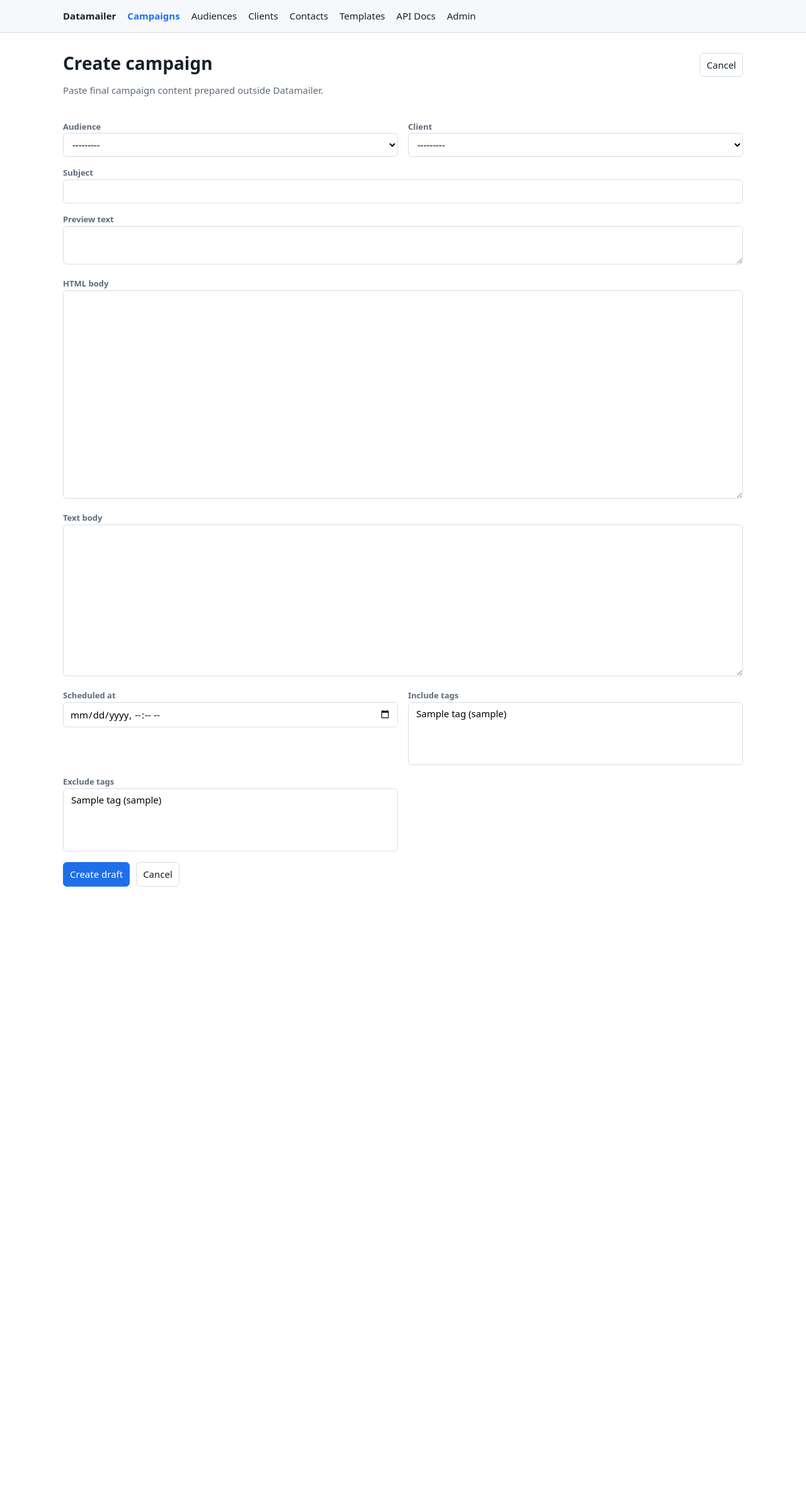
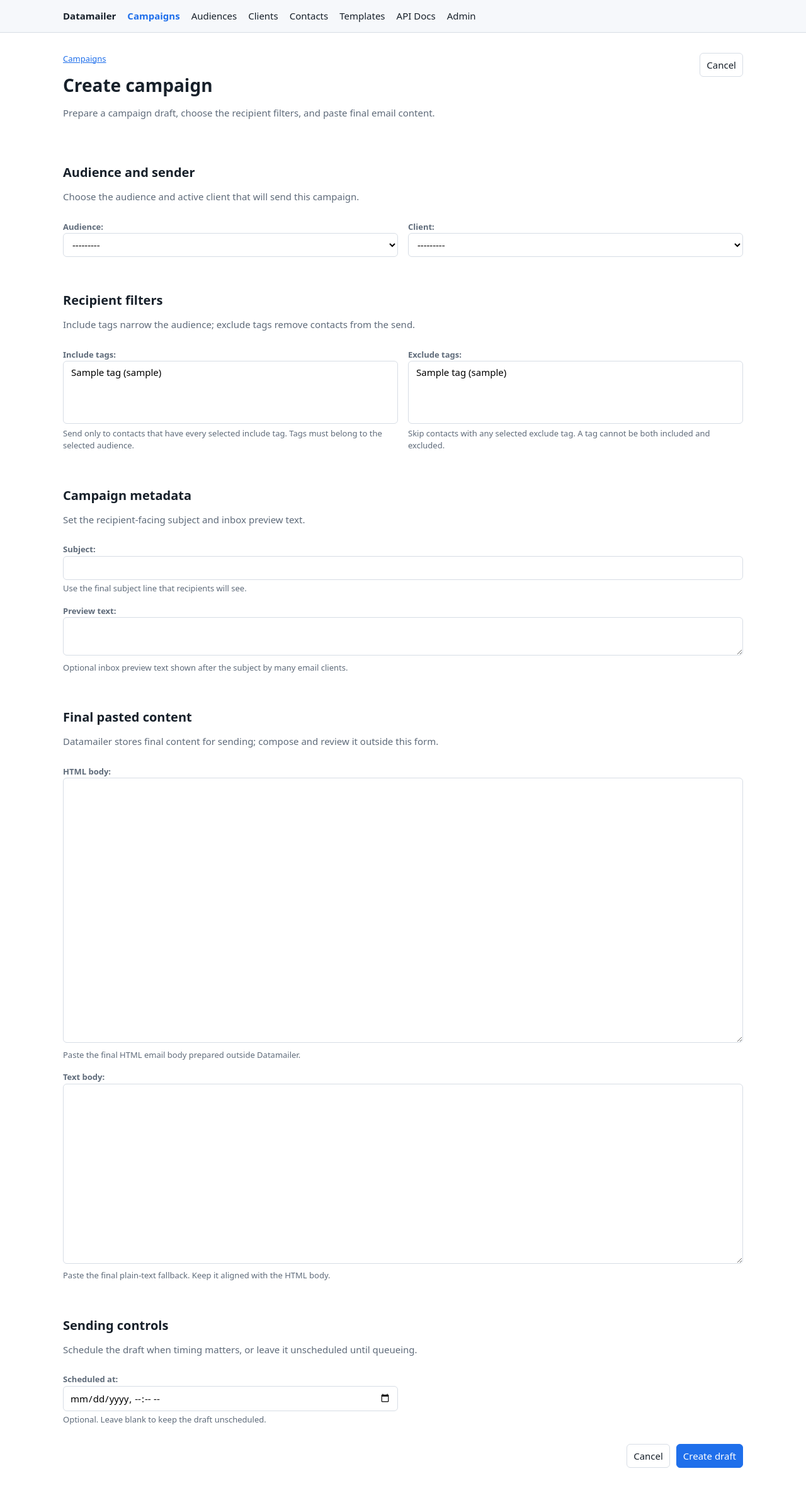
Before and after one commit to DataTalksClub/datamailer, a Django app: page /campaigns/new/ in a window 1280 px wide. Shown: the whole page at 63% size. Before the commit the page ends 1408 px from the top, so only its background shows below. Run offline with Django 5.2, Linux system fonts and the light colour scheme; a user stored in the database is signed in; tables that the repository leaves empty hold one stand-in row (values such as "Sample post").

Commit message:
Redesign campaign form page
Closes #47

```diff
--- a/mailing/forms.py
+++ b/mailing/forms.py
@@ -20,11 +20,13 @@ class CampaignForm(forms.ModelForm):
         queryset=Tag.objects.select_related("audience").order_by("audience__slug", "slug"),
         required=False,
         widget=forms.SelectMultiple,
+        help_text="Send only to contacts that have every selected include tag. Tags must belong to the selected audience.",
     )
     exclude_tags = forms.ModelMultipleChoiceField(
         queryset=Tag.objects.select_related("audience").order_by("audience__slug", "slug"),
         required=False,
         widget=forms.SelectMultiple,
+        help_text="Skip contacts with any selected exclude tag. A tag cannot be both included and excluded.",
     )
     scheduled_at = forms.DateTimeField(
         required=False,
@@ -44,15 +46,20 @@ class CampaignForm(forms.ModelForm):
             "scheduled_at",
         ]
         widgets = {
-            "html_body": forms.Textarea(attrs={"rows": 14}),
-            "text_body": forms.Textarea(attrs={"rows": 10}),
+            "html_body": forms.Textarea(attrs={"rows": 18}),
+            "text_body": forms.Textarea(attrs={"rows": 12}),
             "preview_text": forms.Textarea(attrs={"rows": 2}),
         }
 
     def __init__(self, *args, **kwargs):
         super().__init__(*args, **kwargs)
         self.fields["html_body"].label = "HTML body"
+        self.fields["html_body"].help_text = "Paste the final HTML email body prepared outside Datamailer."
         self.fields["text_body"].label = "Text body"
+        self.fields["text_body"].help_text = "Paste the final plain-text fallback. Keep it aligned with the HTML body."
+        self.fields["subject"].help_text = "Use the final subject line that recipients will see."
+        self.fields["preview_text"].help_text = "Optional inbox preview text shown after the subject by many email clients."
+        self.fields["scheduled_at"].help_text = "Optional. Leave blank to keep the draft unscheduled."
         self.fields["audience"].queryset = Audience.objects.select_related("organization").order_by(
             "organization__slug", "slug"
         )
--- a/templates/mailing/operator/campaign_form.html
+++ b/templates/mailing/operator/campaign_form.html
@@ -5,8 +5,9 @@
 {% block content %}
   <div class="page-header">
     <div>
+      <div class="breadcrumbs"><a href="{% url 'mailing:campaign_list' %}">Campaigns</a></div>
       <h1>{% if mode == "create" %}Create campaign{% else %}Edit campaign{% endif %}</h1>
-      <p>Paste final campaign content prepared outside Datamailer.</p>
+      <p>Prepare a campaign draft, choose the recipient filters, and paste final email content.</p>
     </div>
     <a class="button secondary" href="{% if campaign %}{% url 'mailing:campaign_detail' campaign.id %}{% else %}{% url 'mailing:campaign_list' %}{% endif %}">Cancel</a>
   </div>
@@ -17,20 +18,118 @@
       <div class="form-errors">{{ form.non_field_errors }}</div>
     {% endif %}
 
-    <div class="form-grid">
-      {% for field in form %}
-        <div class="form-field {% if field.name == 'subject' or field.name == 'preview_text' or field.name == 'html_body' or field.name == 'text_body' %}full{% endif %}">
-          <label for="{{ field.id_for_label }}">{{ field.label }}</label>
-          {{ field }}
-          {% if field.help_text %}<div class="muted">{{ field.help_text }}</div>{% endif %}
-          {% if field.errors %}<div class="field-errors">{{ field.errors }}</div>{% endif %}
+    <section class="section" aria-labelledby="campaign-audience-heading">
+      <div class="section-header">
+        <div>
+          <h2 id="campaign-audience-heading">Audience and sender</h2>
+          <p>Choose the audience and active client that will send this campaign.</p>
         </div>
-      {% endfor %}
-    </div>
+      </div>
+      <div class="form-grid">
+        <div class="form-field">
+          {{ form.audience.label_tag }}
+          {{ form.audience }}
+          {% if form.audience.help_text %}<div class="helptext">{{ form.audience.help_text }}</div>{% endif %}
+          {% if form.audience.errors %}<div class="field-errors">{{ form.audience.errors }}</div>{% endif %}
+        </div>
+        <div class="form-field">
+          {{ form.client.label_tag }}
+          {{ form.client }}
+          {% if form.client.help_text %}<div class="helptext">{{ form.client.help_text }}</div>{% endif %}
+          {% if form.client.errors %}<div class="field-errors">{{ form.client.errors }}</div>{% endif %}
+        </div>
+      </div>
+    </section>
 
-    <div class="toolbar">
+    <section class="section" aria-labelledby="campaign-filters-heading">
+      <div class="section-header">
+        <div>
+          <h2 id="campaign-filters-heading">Recipient filters</h2>
+          <p>Include tags narrow the audience; exclude tags remove contacts from the send.</p>
+        </div>
+      </div>
+      <div class="form-grid">
+        <div class="form-field">
+          {{ form.include_tags.label_tag }}
+          {{ form.include_tags }}
+          {% if form.include_tags.help_text %}<div class="helptext">{{ form.include_tags.help_text }}</div>{% endif %}
+          {% if form.include_tags.errors %}<div class="field-errors">{{ form.include_tags.errors }}</div>{% endif %}
+        </div>
+        <div class="form-field">
+          {{ form.exclude_tags.label_tag }}
+          {{ form.exclude_tags }}
+          {% if form.exclude_tags.help_text %}<div class="helptext">{{ form.exclude_tags.help_text }}</div>{% endif %}
+          {% if form.exclude_tags.errors %}<div class="field-errors">{{ form.exclude_tags.errors }}</div>{% endif %}
+        </div>
+      </div>
+    </section>
+
+    <section class="section" aria-labelledby="campaign-metadata-heading">
+      <div class="section-header">
+        <div>
+          <h2 id="campaign-metadata-heading">Campaign metadata</h2>
+          <p>Set the recipient-facing subject and inbox preview text.</p>
+        </div>
+      </div>
+      <div class="form-grid">
+        <div class="form-field full">
+          {{ form.subject.label_tag }}
+          {{ form.subject }}
+          {% if form.subject.help_text %}<div class="helptext">{{ form.subject.help_text }}</div>{% endif %}
+          {% if form.subject.errors %}<div class="field-errors">{{ form.subject.errors }}</div>{% endif %}
+        </div>
+        <div class="form-field full">
+          {{ form.preview_text.label_tag }}
+          {{ form.preview_text }}
+          {% if form.preview_text.help_text %}<div class="helptext">{{ form.preview_text.help_text }}</div>{% endif %}
+          {% if form.preview_text.errors %}<div class="field-errors">{{ form.preview_text.errors }}</div>{% endif %}
+        </div>
+      </div>
+    </section>
+
+    <section class="section" aria-labelledby="campaign-content-heading">
+      <div class="section-header">
+        <div>
+          <h2 id="campaign-content-heading">Final pasted content</h2>
+          <p>Datamailer stores final content for sending; compose and review it outside this form.</p>
+        </div>
+      </div>
+      <div class="form-grid">
+        <div class="form-field full">
+          {{ form.html_body.label_tag }}
+          {{ form.html_body }}
+          {% if form.html_body.help_text %}<div class="helptext">{{ form.html_body.help_text }}</div>{% endif %}
+          {% if form.html_body.errors %}<div class="field-errors">{{ form.html_body.errors }}</div>{% endif %}
+        </div>
+        <div class="form-field full">
+          {{ form.text_body.label_tag }}
+          {{ form.text_body }}
+          {% if form.text_body.help_text %}<div class="helptext">{{ form.text_body.help_text }}</div>{% endif %}
+          {% if form.text_body.errors %}<div class="field-errors">{{ form.text_body.errors }}</div>{% endif %}
+        </div>
+      </div>
+    </section>
+
+    <section class="section" aria-labelledby="campaign-sending-heading">
+      <div class="section-header">
+        <div>
+          <h2 id="campaign-sending-heading">Sending controls</h2>
+          <p>Schedule the draft when timing matters, or leave it unscheduled until queueing.</p>
+        </div>
+      </div>
+      <div class="form-grid">
+        <div class="form-field">
+          {{ form.scheduled_at.label_tag }}
+          {{ form.scheduled_at }}
+          {% if form.scheduled_at.help_text %}<div class="helptext">{{ form.scheduled_at.help_text }}</div>{% endif %}
+          {% if form.scheduled_at.errors %}<div class="field-errors">{{ form.scheduled_at.errors }}</div>{% endif %}
+        </div>
+      </div>
+    </section>
+
+    <div class="action-row">
+      <a class="button secondary" href="{% if campaign %}{% url 'mailing:campaign_detail' campaign.id %}{% else %}{% url 'mailing:campaign_list' %}{% endif %}">Cancel</a>
       <button type="submit">{% if mode == "create" %}Create draft{% else %}Save draft{% endif %}</button>
-      <a class="button secondary" href="{% if campaign %}{% url 'mailing:campaign_detail' campaign.id %}{% else %}{% url 'mailing:campaign_list' %}{% endif %}">Cancel</a>
     </div>
   </form>
 {% endblock %}
```
Also changed, not shown: mailing/tests/test_operator_ui.py (+66 -0 lines).
